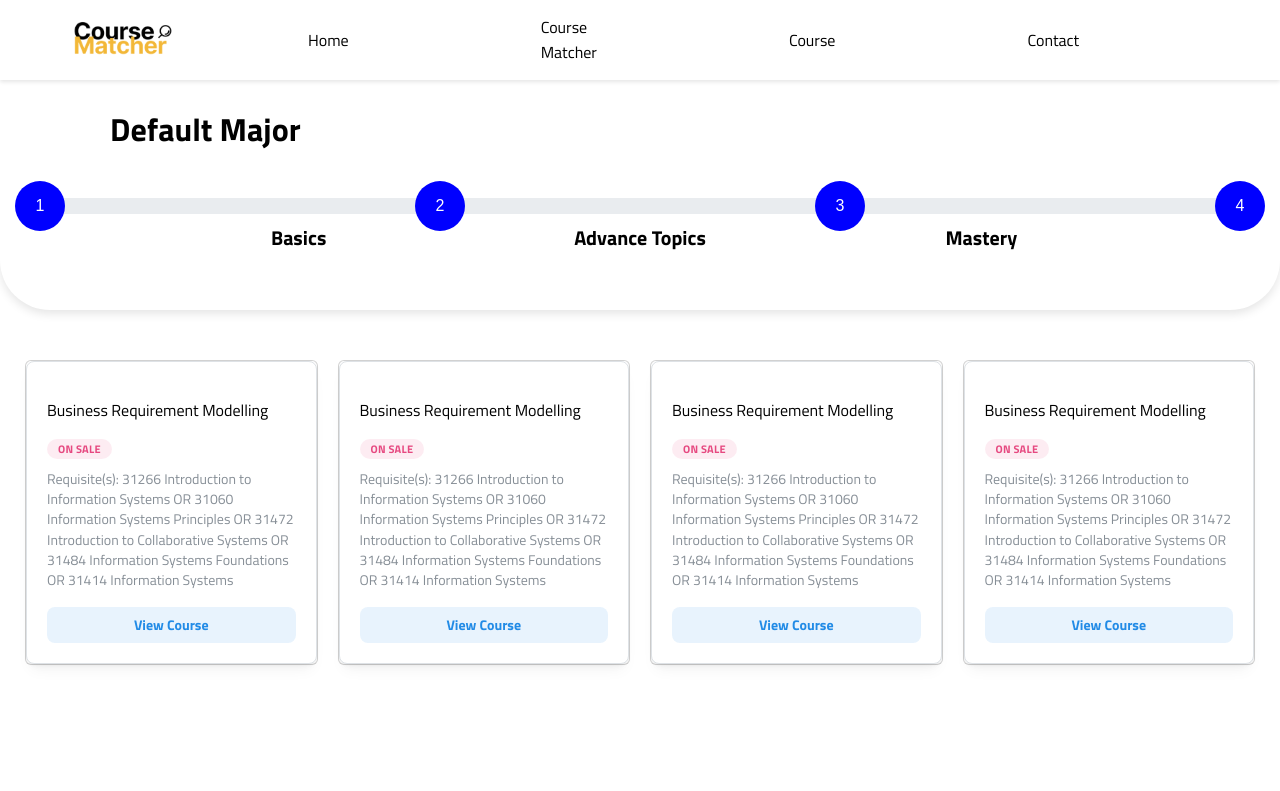
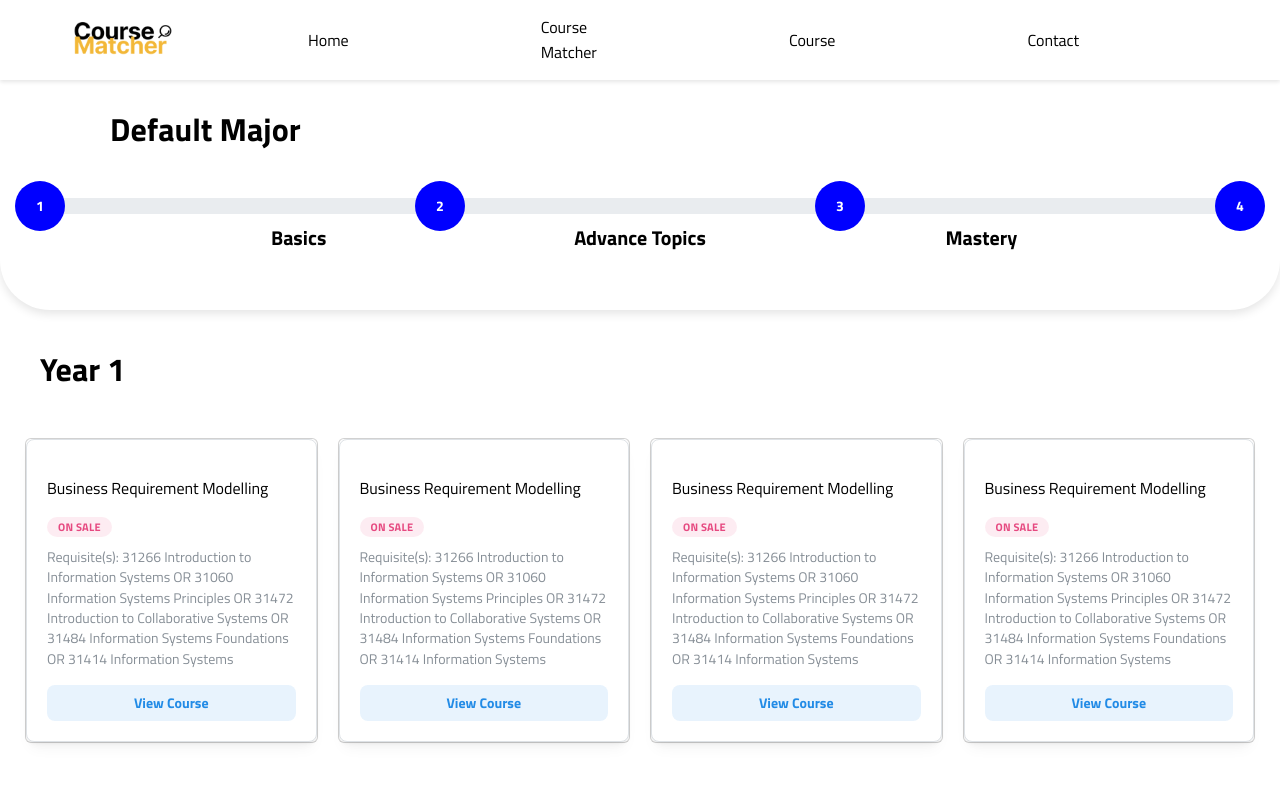
Before and after one commit to ClaytonLesmana/CourseRecommendationSystem, a React (Vite) app: page /CourseMatcherOutput in a window 1280 px wide. Shown: the top 791 px of the page. Built offline with nearby package versions, Linux system fonts and the light colour scheme.

Commit message:
courseOutput page

```diff
--- a/src/Components/TimelineProgress.jsx
+++ b/src/Components/TimelineProgress.jsx
@@ -1,18 +1,30 @@
 import { Timeline, Text } from "@mantine/core";
-import { Progress } from "@mantine/core";
+import { Progress, Button } from "@mantine/core";
 
 import "../Styles/TimelineProgress.css";
 
-export default function TimelineProgress({ creditPoints }) {
+export default function TimelineProgress({ creditPoints, setYear }) {
   const totalCreditPoints = 198;
   const progressPercentage = (creditPoints / totalCreditPoints) * 100;
+
   return (
     <>
       <div className="container">
-        <div className="circle-1">1</div>
-        <div className="circle-2">2</div>
+        <Button className="circle-1" onClick={() => setYear(1)}>
+          1
+        </Button>
+        <Button className="circle-2" onClick={() => setYear(2)}>
+          2
+        </Button>
+        <Button className="circle-3" onClick={() => setYear(3)}>
+          3
+        </Button>
+        <Button className="circle-4" onClick={() => setYear(4)}>
+          4
+        </Button>
+        {/* <div className="circle-2">2</div>
         <div className="circle-3">3</div>
-        <div className="circle-4">4</div>
+        <div className="circle-4">4</div> */}
         <Progress.Root size="xl" className="ProgressRoot">
           <Progress.Section value={progressPercentage} color="">
             <Progress.Label></Progress.Label>
--- a/src/Pages/CourseMatcherOutput.jsx
+++ b/src/Pages/CourseMatcherOutput.jsx
@@ -12,13 +12,17 @@ function CourseMatcherOutput() {
     });
   };
   const location = useLocation();
+  const [currentYear, setCurrentYear] = React.useState(1);
   const { selectedMajor, creditPoints } = location.state || {};
   return (
     <>
       <div className="output-container">
         <div className="progress-bar-placeholder">
           <h2 className="major-header"> {selectedMajor || "Default Major"}</h2>
-          <TimelineProgress creditPoints={creditPoints} />
+          <TimelineProgress
+            creditPoints={creditPoints}
+            setYear={setCurrentYear}
+          />
           <div className="progress-labels-container">
             <h5 className="progress-label-1">Basics</h5>
             <h5 className="progress-label-2">Advance Topics</h5>
@@ -26,7 +30,21 @@ function CourseMatcherOutput() {
           </div>
         </div>
       </div>
-
+      <h2 className="year-header">Year {currentYear}</h2>
+      <div className="card-container">
+        <div className="card">
+          <CardOutput />
+        </div>
+        <div className="card">
+          <CardOutput />
+        </div>
+        <div className="card">
+          <CardOutput />
+        </div>
+        <div className="card">
+          <CardOutput />
+        </div>
+      </div>
       <div className="card-container">
         <div className="card">
           <CardOutput />
--- a/src/Styles/CourseMatcherOutput.css
+++ b/src/Styles/CourseMatcherOutput.css
@@ -8,7 +8,7 @@
   }
 
   .progress-bar-placeholder {
-    width: 1475px;
+    width: 1700px; /*tablet size 1475px*/
     height: 230px;
     border-bottom-left-radius: 50px;
     border-bottom-right-radius: 50px;
@@ -39,6 +39,12 @@
     margin-top: 30px;
     font-weight: 600;
   }
+
+  .year-header{
+    margin-top:40px;
+    margin-left: 40px ;
+    font-weight: 550;
+  }
   .card-container{
     display: flex;
     align-items: center;
--- a/src/Styles/TimelineProgress.css
+++ b/src/Styles/TimelineProgress.css
@@ -11,7 +11,10 @@
 }
 
 
-
+.selected {
+  background-color: #3498db; /* Example color */
+  color: white; /* Example text color */
+}
 
 .circle-1{
   width: 50px;
```
Also changed, not shown: 1 other file (tests, documents, lock files or other folders).
